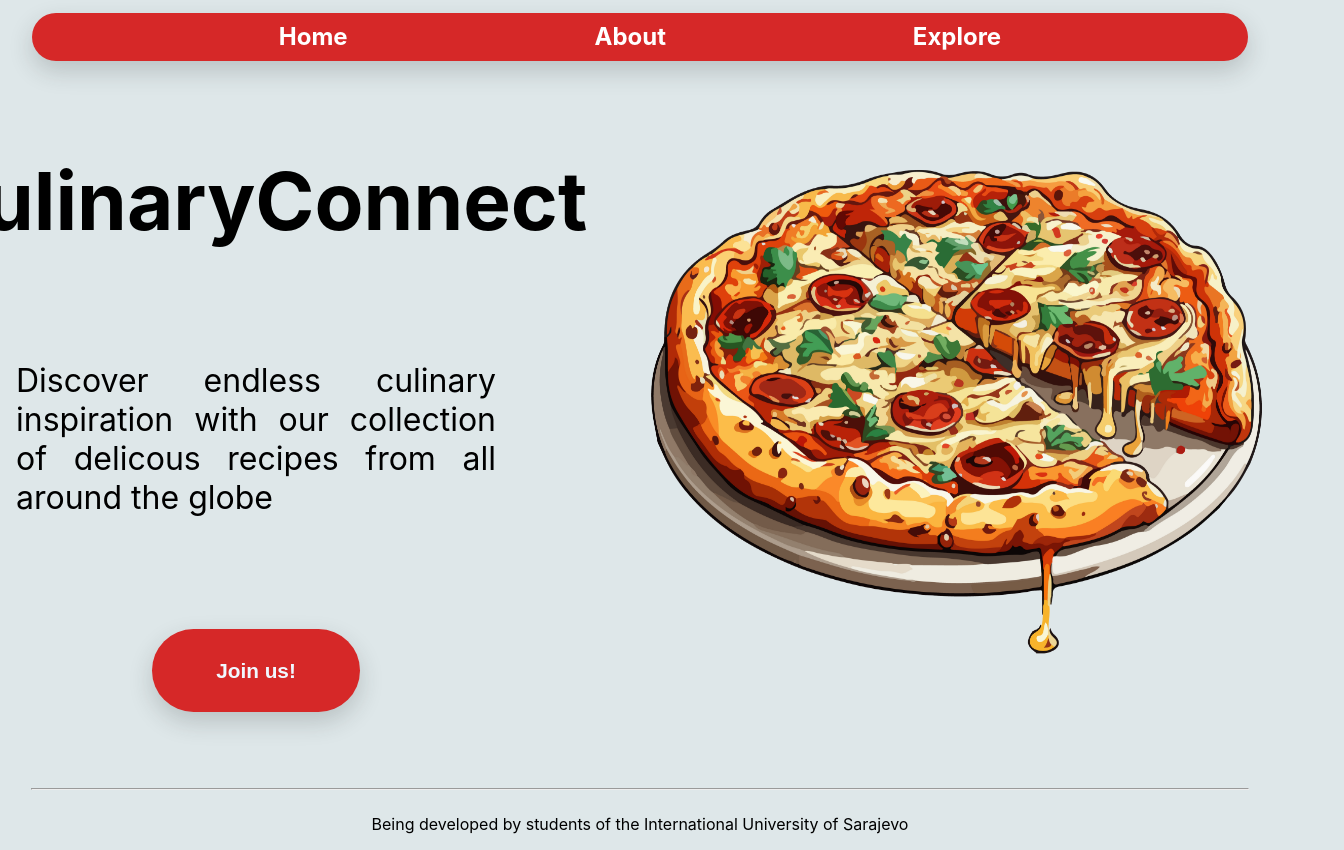
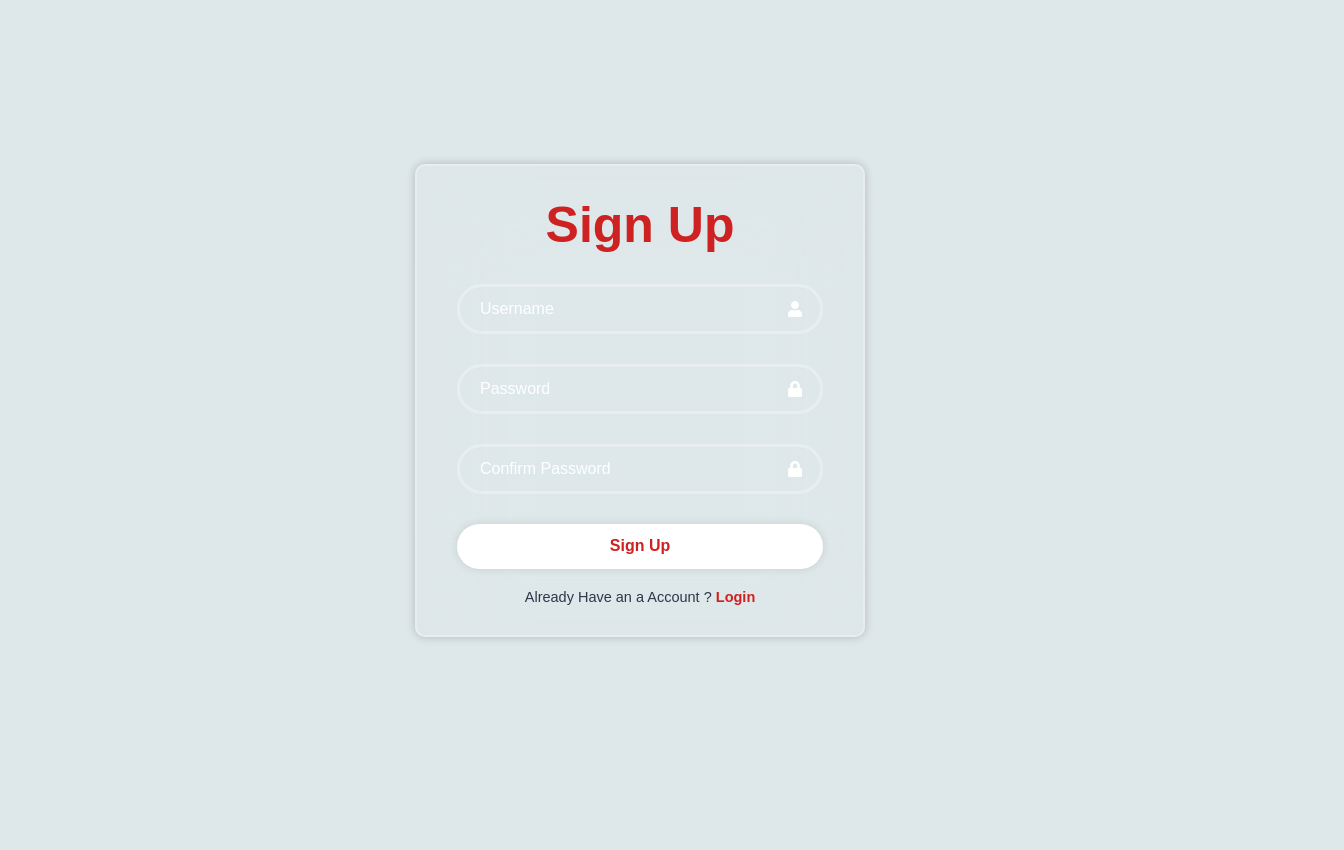
Before and after one commit to elidaarnaut/CulinaryConnect-frontend, a React (Create React App) app in the folder culinary-connect/: page /signup in a window 1280 px wide. Shown: the whole page, 1344 px wide, since content can reach past the window. After the commit the page ends 800 px from the top, so only its background shows below. Built offline with nearby package versions, Linux system fonts and the light colour scheme.

Commit message:
Routed Homepage to Signup and signup to login

```diff
--- a/culinary-connect/src/App.js
+++ b/culinary-connect/src/App.js
@@ -1,10 +1,19 @@
+import React from "react";
 import Homepage1 from "./pages/Homepage1";
 //import Homepage2 from "./pages/Homepage2";
+import Signup from "./pages/Signup";
+import Login from "./pages/LoginForm";
+import { BrowserRouter as Router, Routes, Route } from 'react-router-dom';
 
 function App() {
   return (
-    <Homepage1></Homepage1>
-    // <Homepage2></Homepage2>
+    <Router>
+      <Routes>
+        <Route path="/" element={<Homepage1 />} />
+        <Route path="/signup" element={<Signup />} />
+        <Route path="/login" element={<Login />} />
+      </Routes>
+    </Router>
   );
 }
 export default App;
--- a/culinary-connect/src/pages/Homepage1.jsx
+++ b/culinary-connect/src/pages/Homepage1.jsx
@@ -1,6 +1,9 @@
+import React from 'react';
+import { Link } from 'react-router-dom';
 import Menu from "../components/Menu";
 import pizzaPic from "../assets/pizza-ilustration.png";
 import Footer from "../components/Footer";
+
 
 function Homepage1() {
   return (
@@ -10,7 +13,9 @@ function Homepage1() {
         <div className="mainText">
           <h1>CulinaryConnect</h1>
           <p>Discover endless culinary inspiration with our collection of delicous recipes from all around the globe</p>
-          <button>Join us!</button>
+          <Link to="/signup">
+            <button>Join Us!</button>
+          </Link>
         </div>
 
         <img src={pizzaPic} className="pizzaIlustration" alt="Pizza Ilustration"></img>
--- a/culinary-connect/src/pages/LoginForm.css
+++ b/culinary-connect/src/pages/LoginForm.css
@@ -12,7 +12,7 @@
     justify-content: center;
     align-items: center;
     min-height: 100vh;
-    background-image: url(../../assets/2.jpg);
+    /* background-image: url(../assets/2.jpg); */
 }
 
 .wrapper{
--- a/culinary-connect/src/pages/Signup.jsx
+++ b/culinary-connect/src/pages/Signup.jsx
@@ -1,4 +1,5 @@
 import { React, useState } from 'react';
+import { Link } from 'react-router-dom';
 import "./LoginForm.css";
 import { FaUser, FaLock, FaLockOpen  } from "react-icons/fa";
 
@@ -31,7 +32,7 @@ const Signup = () => {
             </div>
             <button type='submit'>Sign Up</button>
             <div className='register-link'>
-                <p>Already Have an a Account ? <a herf='#'>Login</a></p>
+                <p>Already Have an a Account ? <a herf='#'><Link to="/login">Login</Link></a></p>
             </div>
         </form>
     </div>
```
